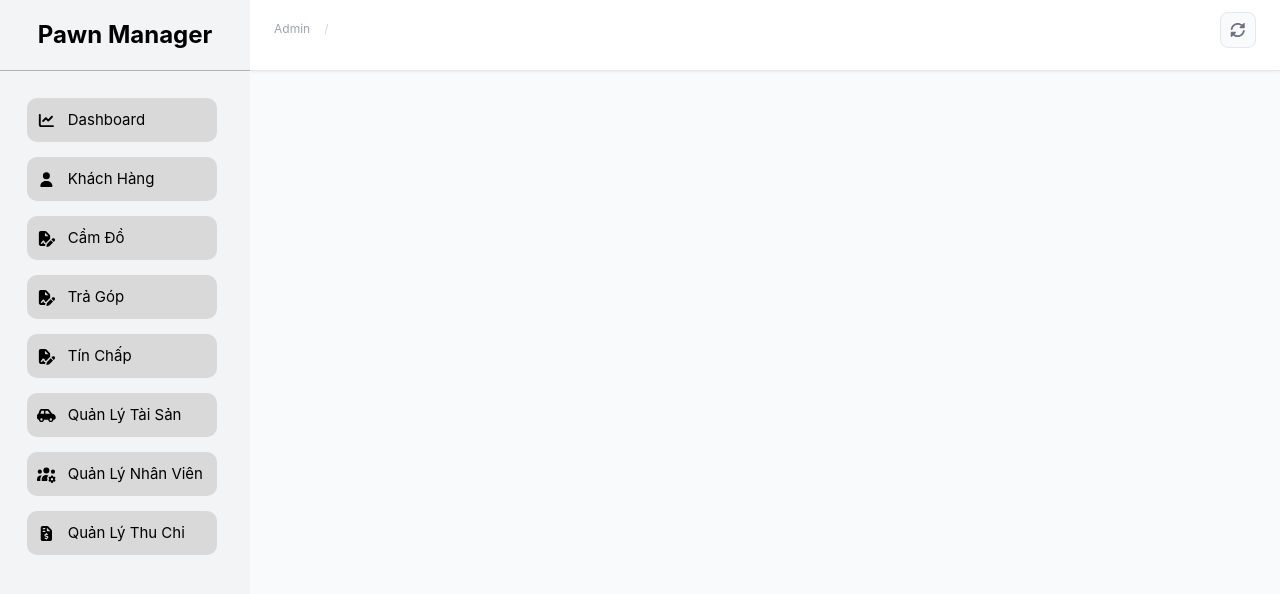
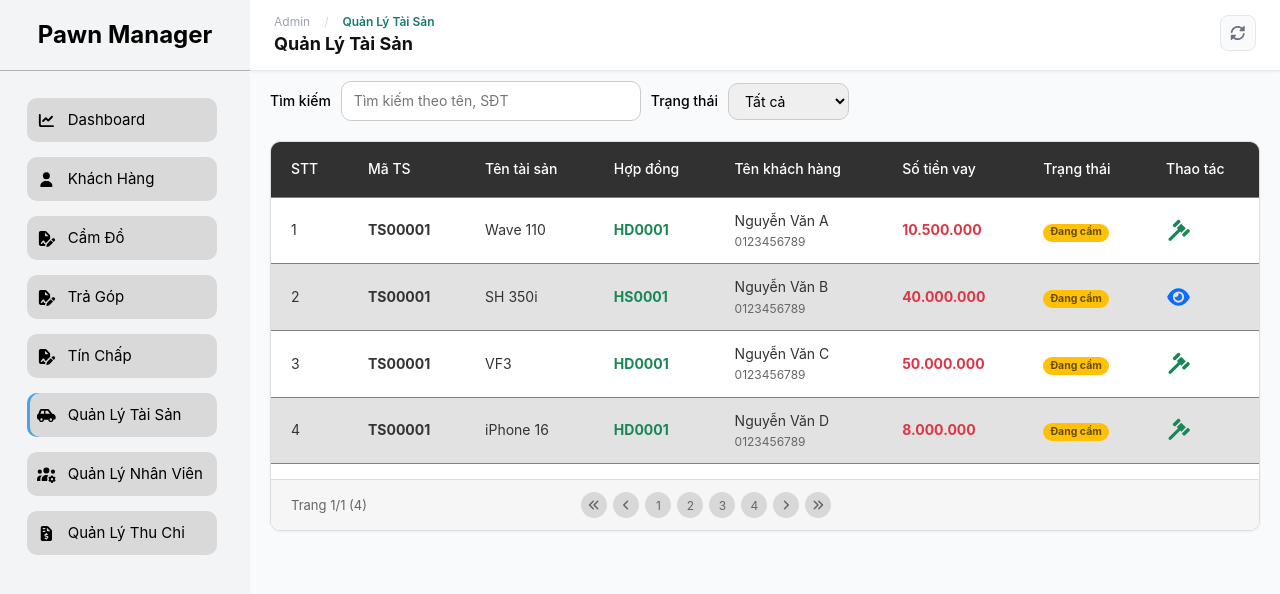
Before and after one commit to Nguyen-Hai-Ha/PawnManager, a Vue app: page /admin/assets in a window 1280 px wide. Shown: the top 594 px of the page. Built offline with nearby package versions, Linux system fonts and the light colour scheme.

Commit message:
trang staff và assets

```diff
--- a/src/assets/main.css
+++ b/src/assets/main.css
@@ -553,6 +553,7 @@ nav a {
 .table {
   width: 100%;
   overflow-x: auto;
+  margin-bottom: 15px;
 }
 
 .table table {
@@ -779,3 +780,13 @@ nav a {
 .pledges {
   padding: 10px 20px;
 }
+
+/* ─── ASSETS ─── */
+.assets {
+  padding: 10px 20px;
+}
+
+/* ─── STAFF ─── */
+.staff {
+  padding: 10px 20px;
+}
--- a/src/main.js
+++ b/src/main.js
@@ -13,14 +13,14 @@ import {
     faCarSide, faUsersGear, faFileInvoiceDollar,
     faRotate, faSort, faPenToSquare, faCircleXmark,
     faAnglesLeft, faAngleLeft, faAngleRight, faAnglesRight,
-    faCoins, faEye
+    faCoins, faEye, faGavel
 } from '@fortawesome/free-solid-svg-icons'
 
 library.add(faUser, faChartLine, faFileSignature,
     faCarSide, faUsersGear, faFileInvoiceDollar,
     faRotate, faSort, faPenToSquare, faCircleXmark,
     faAnglesLeft, faAngleLeft, faAngleRight, faAnglesRight,
-    faCoins, faEye
+    faCoins, faEye, faGavel
 )
 
 const app = createApp(App)
--- a/src/router/index.js
+++ b/src/router/index.js
@@ -4,6 +4,7 @@ import LoanPawnView from "@/views/admin/LoanPawnView.vue";
 import RepaymentView from "@/views/admin/RepaymentView.vue";
 import PledgesView from "@/views/admin/PledgesView.vue";
 import AssetsView from "@/views/admin/AssetsView.vue";
+import StaffView from "@/views/admin/StaffView.vue";
 
 import { createRouter, createWebHistory } from 'vue-router';
 
@@ -27,6 +28,21 @@ const routes = [
     path: '/admin/repayments',
     name: 'AdminRepayments',
     component: RepaymentView
+  },
+  {
+    path: '/admin/pledges',
+    name: 'AdminPledges',
+    component: PledgesView
+  },
+  {
+    path: '/admin/assets',
+    name: 'AdminAssets',
+    component: AssetsView
+  },
+  {
+    path: '/admin/staff',
+    name: 'AdminStaff',
+    component: StaffView
   }
 ];
 
--- /dev/null
+++ b/src/views/admin/AssetsView.vue
@@ -0,0 +1,143 @@
+<template>
+    <div class="assets">
+        <div class="group-function">
+            <div class="search">
+                <div class="search-input">
+                    <label for="search">Tìm kiếm</label>
+                    <input type="text" id="search" placeholder="Tìm kiếm theo tên, SĐT">
+                </div>
+                <div class="filter">
+                    <label for="filter">Trạng thái</label>
+                    <select id="filter">
+                        <option value="">Tất cả</option>
+                        <option value="">Đang cầm</option>
+                        <option value="">Đã thanh lý</option>
+                    </select>
+                </div>
+            </div>
+        </div>
+        <div class="table-wrapper">
+                <div class="table">
+                    <table>
+                        <thead>
+                            <tr>
+                                <th>STT</th>
+                                <th>Mã TS</th>
+                                <th>Tên tài sản</th>
+                                <th>Hợp đồng</th>
+                                <th>Tên khách hàng</th>
+                                <th>Số tiền vay</th>
+                                <th>Trạng thái</th>
+                                <th>Thao tác</th>
+                            </tr>
+                        </thead>
+                        <tbody>
+                            <tr>
+                                <td>1</td>
+                                <td>
+                                    <span class="fw-bold">TS00001</span>
+                                </td>
+                                <td>Wave 110</td>
+                                <td><span class="text-success fw-bold">HD0001</span></td>
+                                <td>
+                                    <span>Nguyễn Văn A</span>
+                                    <p>0123456789</p>
+                                </td>
+                                <td><span class="text-danger fw-bold">10.500.000</span></td>
+                                <td><span class="badge rounded-pill bg-warning text-warning-emphasis">Đang cầm</span>
+                                </td>
+                                <td>
+                                    <div class="action-cell">
+                                        <button class="btn-action text-success" data-tooltip="Thanh lý">
+                                            <font-awesome-icon icon="fa-solid fa-gavel" />
+                                        </button>
+                                    </div>
+                                </td>
+                            </tr>
+                            <tr>
+                                <td>2</td>
+                                <td>
+                                    <span class="fw-bold">TS00001</span>
+                                </td>
+                                <td>SH 350i</td>
+                                <td><span class="text-success fw-bold">HS0001</span></td>
+                                <td>
+                                    <span>Nguyễn Văn B</span>
+                                    <p>0123456789</p>
+                                </td>
+                                <td><span class="text-danger fw-bold">40.000.000</span></td>
+                                <td><span class="badge rounded-pill bg-warning text-warning-emphasis">Đang cầm</span>
+                                </td>
+                                <td>
+                                    <div class="action-cell">
+                                        <button class="btn-action text-primary" data-tooltip="Xem chi tiết">
+                                            <font-awesome-icon icon="fa-solid fa-eye" />
+                                        </button>
+                                    </div>
+                                </td>
+                            </tr>
+                            <tr>
+                                <td>3</td>
+                                <td>
+                                    <span class="fw-bold">TS00001</span>
+                                </td>
+                                <td>VF3</td>
+                                <td><span class="text-success fw-bold">HD0001</span></td>
+                                <td>
+                                    <span>Nguyễn Văn C</span>
+                                    <p>0123456789</p>
+                                </td>
+                                <td><span class="text-danger fw-bold">50.000.000</span></td>
+                                <td><span class="badge rounded-pill bg-warning text-warning-emphasis">Đang cầm</span>
+                                </td>
+                                <td>
+                                    <div class="action-cell">
+                                        <button class="btn-action text-success" data-tooltip="Thanh lý">
+                                            <font-awesome-icon icon="fa-solid fa-gavel" />
+                                        </button>
+                                    </div>
+                                </td>
+                            </tr>
+                            <tr>
+                                <td>4</td>
+                                <td>
+                                    <span class="fw-bold">TS00001</span>
+                                </td>
+                                <td>iPhone 16</td>
+                                <td><span class="text-success fw-bold">HD0001</span></td>
+                                <td>
+                                    <span>Nguyễn Văn D</span>
+                                    <p>0123456789</p>
+                                </td>
+                                <td><span class="text-danger fw-bold">8.000.000</span></td>
+                                <td><span class="badge rounded-pill bg-warning text-warning-emphasis">Đang cầm</span>
+                                </td>
+                                <td>
+                                    <div class="action-cell">
+                                        <button class="btn-action text-success" data-tooltip="Thanh lý">
+                                            <font-awesome-icon icon="fa-solid fa-gavel" />
+                                        </button>
+                                    </div>
+                                </td>
+                            </tr>
+                        </tbody>
+                    </table>
+                </div>
+                <div class="pagination">
+                    <div class="pagination-info">
+                        <span class="page-info">Trang 1/1 (4)</span>
+                    </div>
+                    <div class="pagination-controls">
+                        <button class="page-btn"><font-awesome-icon icon="angles-left" /></button>
+                        <button class="page-btn"><font-awesome-icon icon="angle-left" /></button>
+                        <button class="page-btn">1</button>
+                        <button class="page-btn">2</button>
+                        <button class="page-btn">3</button>
+                        <button class="page-btn">4</button>
+                        <button class="page-btn"><font-awesome-icon icon="angle-right" /></button>
+                        <button class="page-btn"><font-awesome-icon icon="angles-right" /></button>
+                    </div>
+                </div>
+        </div>
+    </div>
+</template>
--- /dev/null
+++ b/src/views/admin/StaffView.vue
@@ -0,0 +1,6 @@
+<template>
+    <div class="staff">
+
+    </div>
+
+</template>
```
